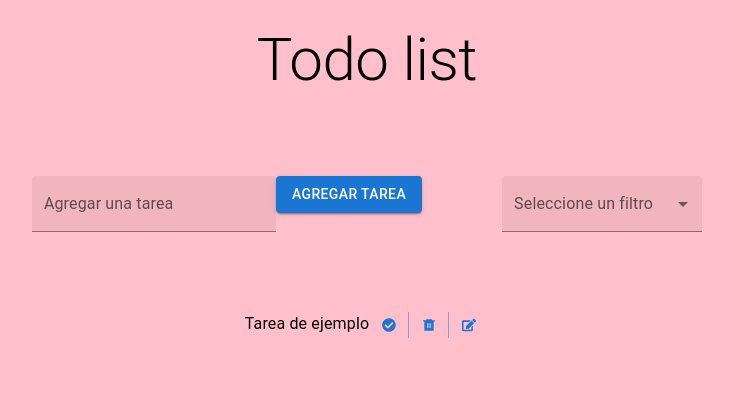
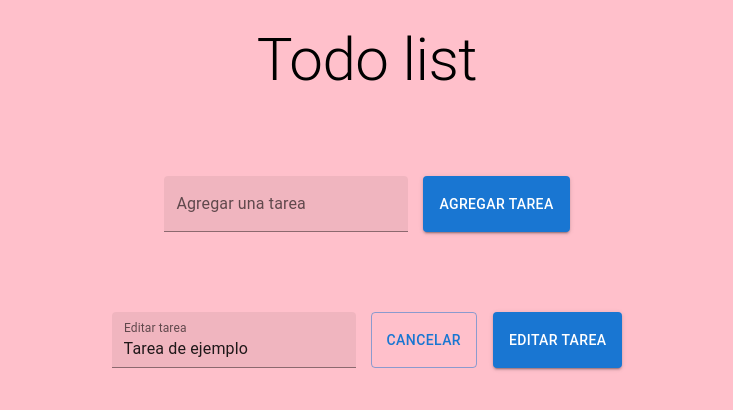
Before and after one commit to AnaliaAldete/proyecto-lista, a React (Vite) app: page / in a window 1280 px wide. Both pictures are taken after a click on the button 742 px from the left and 325 px from the top of the page. Shown: the top 410 px of the page, without its empty margins (273-1006 px from the left). Built offline with nearby package versions, Linux system fonts and the light colour scheme.

Commit message:
funcionalidad para reutilizar Form

```diff
--- a/src/App.jsx
+++ b/src/App.jsx
@@ -26,14 +26,18 @@ function App() {
 			spacing={10}
 			sx={{
 				backgroundColor: "pink",
-				height: "100vh",
+				minHeight: "100vh",
 				alignItems: "center",
 				paddingBlock: 3,
 			}}
 		>
 			<Typography variant="h2">Todo list</Typography>
 			<Form agregarTarea={handleArrayTareas}></Form>
-			<Tarea arrayTareas={arrayTareas}></Tarea>
+			<Stack spacing={2} sx={{ width: "100%", alignItems: "center" }}>
+				{arrayTareas.map((tarea) => (
+					<Tarea key={tarea.id} descripcion={tarea.descripcion} />
+				))}
+			</Stack>
 		</Stack>
 	);
 }
--- a/src/componentes/Form.jsx
+++ b/src/componentes/Form.jsx
@@ -4,14 +4,14 @@ import {
 	Stack,
 	TextField,
 	Button,
-	Select,
-	MenuItem,
-	FormControl,
-	InputLabel,
+	// Select,
+	// MenuItem,
+	// FormControl,
+	// InputLabel,
 } from "@mui/material";
 import { useForm } from "react-hook-form";
 
-export const Form = ({ agregarTarea }) => {
+export const Form = ({ agregarTarea, descripcion, edit, setEdit }) => {
 	const {
 		register,
 		handleSubmit,
@@ -20,18 +20,26 @@ export const Form = ({ agregarTarea }) => {
 	} = useForm();
 
 	const onSubmit = (data) => {
+		if (!edit) {
 			agregarTarea(data.descripcion);
+		} else {
+			setEdit(false);
+		}
 		reset();
 	};
 	return (
-		<Stack spacing={10} direction="row">
-			<form onSubmit={handleSubmit(onSubmit)}>
+		//<Stack spacing={10} direction="row">
+		<form
+			onSubmit={handleSubmit(onSubmit)}
+			style={{ display: "flex", gap: 15 }}
+		>
 			<TextField
 				type="text"
 				id="descripcion"
-					label="Agregar una tarea"
+				label={!edit ? "Agregar una tarea" : "Editar tarea"}
 				variant="filled"
 				name="descripcion"
+				defaultValue={descripcion}
 				{...register("descripcion", {
 					required: "Este campo es obligatorio",
 					minLength: {
@@ -42,25 +50,35 @@ export const Form = ({ agregarTarea }) => {
 						value: 60,
 						message: "La tarea no puede tener más de 60 caracteres",
 					},
-						pattern: /\S/,
+					pattern: {
+						value: /\S/,
+						message: "La tarea no puede contener espacios vacíos",
+					},
 				})}
 				error={errors.descripcion ? true : false}
 				helperText={errors.descripcion ? errors.descripcion.message : ""}
 			/>
+			<Stack direction="row" spacing={2}>
+				{edit && (
+					<Button variant="outlined" onClick={() => setEdit(false)}>
+						Cancelar
+					</Button>
+				)}
 				<Button variant="contained" type="submit">
-					Agregar Tarea
+					{!edit ? "Agregar" : "Editar"} Tarea
 				</Button>
+			</Stack>
 		</form>
-			<FormControl variant="filled" sx={{ m: 1, minWidth: 200 }}>
-				<InputLabel id="demo-simple-select-label">
-					Seleccione un filtro
-				</InputLabel>
-				<Select label="Estado">
-					<MenuItem>Pendiente</MenuItem>
-					<MenuItem>Completada</MenuItem>
-					<MenuItem>Todas</MenuItem>
-				</Select>
-			</FormControl>
-		</Stack>
+		// 	{/* <FormControl variant="filled" sx={{ m: 1, minWidth: 200 }}>
+		// 		<InputLabel id="demo-simple-select-label">
+		// 			Seleccione un filtro
+		// 		</InputLabel>
+		// 		<Select label="Estado">
+		// 			<MenuItem>Pendiente</MenuItem>
+		// 			<MenuItem>Completada</MenuItem>
+		// 			<MenuItem>Todas</MenuItem>
+		// 		</Select>
+		// 	</FormControl> */}
+		// </Stack>
 	);
 };
--- /dev/null
+++ b/src/componentes/FormEdit.jsx
@@ -0,0 +1,3 @@
+export const FormEdit = () => {
+	return <div></div>;
+};
--- a/src/componentes/Tarea.jsx
+++ b/src/componentes/Tarea.jsx
@@ -1,13 +1,21 @@
 import { Typography, ButtonGroup, Button, Stack } from "@mui/material";
+import { useState } from "react";
 import { FaCheckCircle, FaEdit } from "react-icons/fa";
 import { RiDeleteBin6Fill } from "react-icons/ri";
+import { Form } from "./Form";
 
-export const Tarea = ({ arrayTareas }) => {
+export const Tarea = ({ descripcion }) => {
+	const [edit, setEdit] = useState(false);
+
+	const handleToggleEdit = () => setEdit(true);
+
 	return (
 		<Stack spacing={2}>
-			{arrayTareas.map((tarea) => (
-				<Stack direction="row" key={tarea.id}>
-					<Typography variant="body1">{tarea.descripcion}</Typography>
+			{edit ? (
+				<Form descripcion={descripcion} edit={edit} setEdit={setEdit} />
+			) : (
+				<Stack direction="row">
+					<Typography variant="body1">{descripcion}</Typography>
 					<ButtonGroup variant="text" aria-label="Basic button group">
 						<Button>
 							<FaCheckCircle />
@@ -15,12 +23,12 @@ export const Tarea = ({ arrayTareas }) => {
 						<Button>
 							<RiDeleteBin6Fill />
 						</Button>
-						<Button>
+						<Button onClick={handleToggleEdit}>
 							<FaEdit />
 						</Button>
 					</ButtonGroup>
 				</Stack>
-			))}
+			)}
 		</Stack>
 	);
 };
```
Lines whose indentation alone changed are shown as unchanged.
